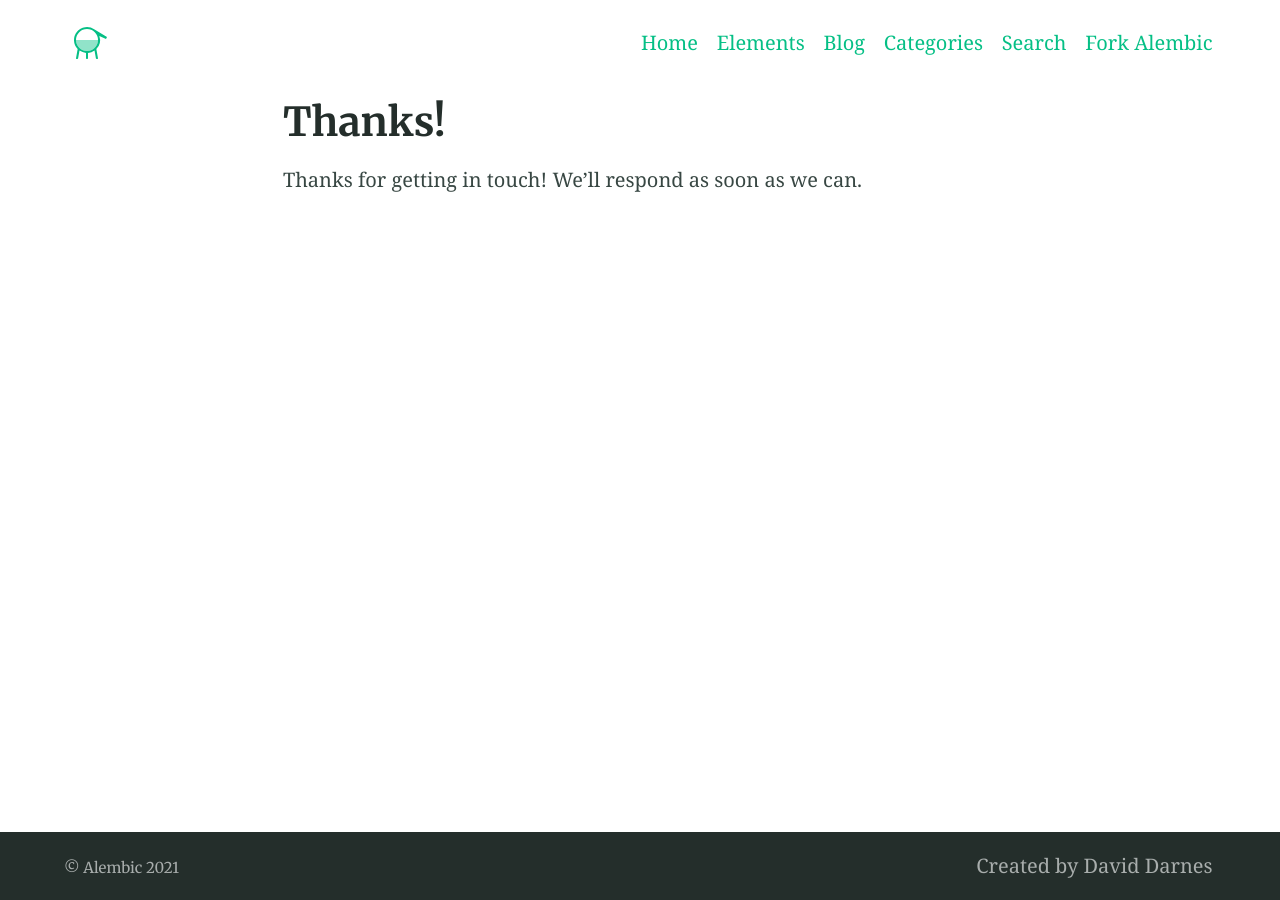
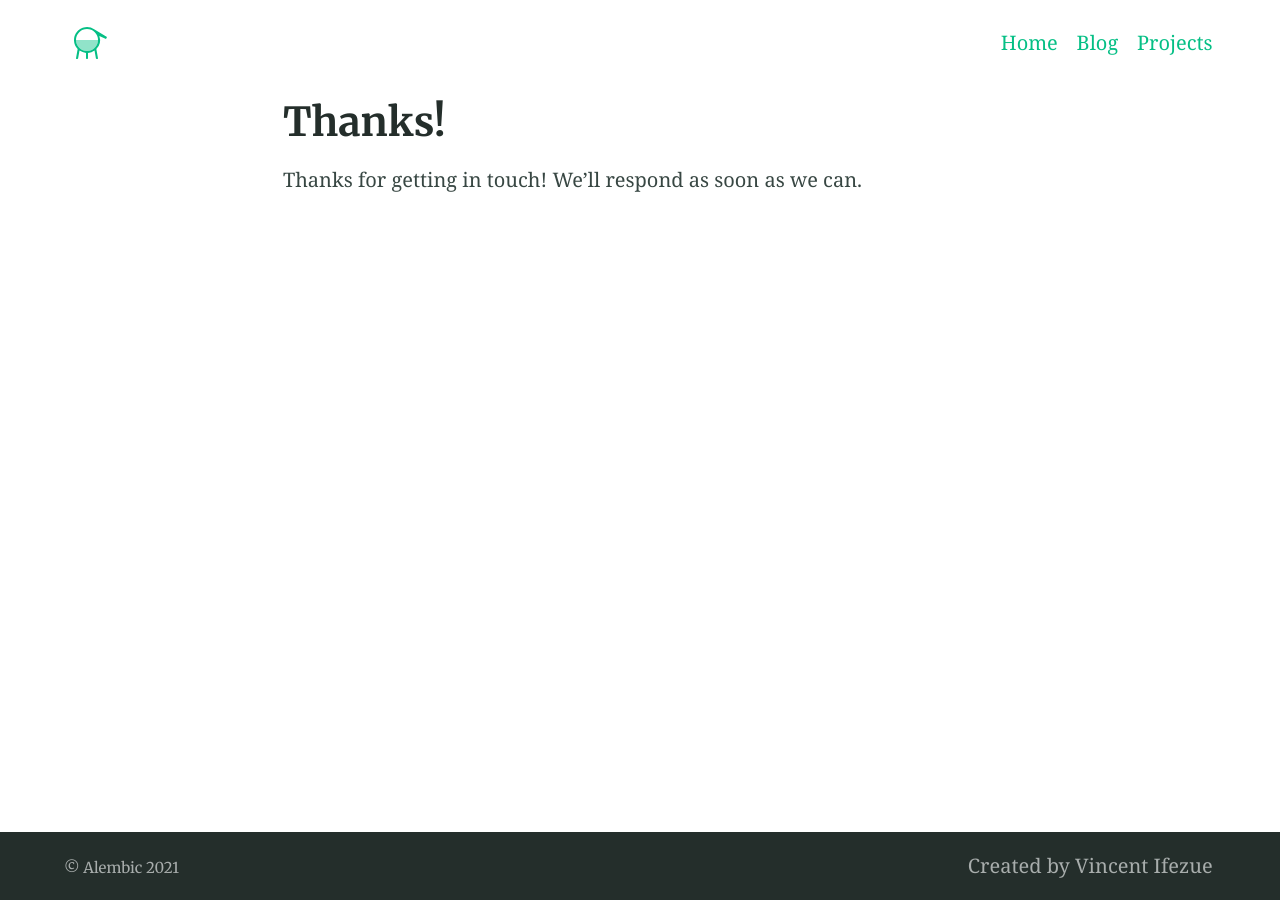
Before and after one commit to Techyvince/Techyvince.github.io, a Jekyll site: the page built from thanks.md, in a window 1280 px wide. Built offline with Jekyll 4.4.1, drawn with Linux system fonts in a browser that asks for light colours.

Commit message:
Updated name and links

```diff
--- a/_config.yml
+++ b/_config.yml
@@ -39,15 +39,13 @@ paginate: 3 # jekyll-paginate > items per page
 paginate_path: blog/page:num # jekyll-paginate > blog page
 jekyll-mentions: https://twitter.com # jekyll-mentions > service used when @replying
 twitter:
-  username: DavidDarnes # jekyll-seo-tag > Owners twitter username
-author: DavidDarnes # jekyll-seo-tag > default author
+  username: VincentIfezue # jekyll-seo-tag > Owners twitter username
+author: VincentIfezue # jekyll-seo-tag > default author
 social: # jekyll-seo-tag > social overrides
-  name: David Darnes # jekyll-seo-tag > real name
+  name: Vincent Ifezue # jekyll-seo-tag > real name
   links:  # jekyll-seo-tag > social aliases (sameAs)
-    - https://twitter.com/DavidDarnes
-    - https://www.facebook.com/daviddarnes
-    - https://www.linkedin.com/in/daviddarnes
-    - https://github.com/daviddarnes
+    - https://www.linkedin.com/in/vincent-ifezue-108b61190
+    - https://github.com/VincentIfezue
 # markdown: CommonMark # Markdown parse settings, CommonMark performs slightly better an others in build time
 # commonmark:
   # options: ["SMART", "FOOTNOTES"]
@@ -95,11 +93,11 @@ encoding: utf-8 # Make sure the encoding is right
 lang: en-GB # Set the site language
 title: "Alembic" # Site name or title, also used in jekyll-seo-tag
 logo: "/assets/logos/logo.svg" # Site logo, also used in jekyll-seo-tag
-description: "Alembic is a starting point for Jekyll projects. Rather than starting from scratch, this boilerplate is designed to get the ball rolling immediately" # Site description and default description, also used in jekyll-seo-tag
+description: "" # Site description and default description, also used in jekyll-seo-tag
 url: "https://alembic.darn.es" # Site url, also used in jekyll-seo-tag
 baseurl: ""
-repo: "https://github.com/daviddarnes/alembic"
-email: "me@daviddarnes.com"
+repo: "https://github.com/Techyvince/Techyvince.github.io"
+email: "ifezueprince@gmail.com"
 # disqus: "alembic-1" # Blog post comments, uncomment the option and set the site ID from your Disqus account
 # date_format: "%-d %B %Y" # Blog post date formatting using placeholder formatting
 # google_analytics: ""
@@ -123,26 +121,26 @@ favicons: # Favicons are also used in the manifest file. Syntax is 'size: path'
 navigation_header:
 - title: Home
   url: /
-- title: Elements
-  url: /elements/
+#- title: Elements
+#  url: /elements/
 - title: Blog
   url: /blog/
-- title: Categories
-  url: /categories/
-- title: Search
-  url: /search/
-- title: Fork Alembic
-  url: https://github.com/daviddarnes/alembic
+#- title: Categories
+#  url: /categories/
+#- title: Search
+#  url: /search/
+- title: Projects
+  url: https://https://github.com/Techyvince/
 
 navigation_footer:
-- title: Created by David Darnes
-  url: https://darn.es
+- title: Created by Vincent Ifezue
+  url: https://github.com/Techyvince/
 
 social_links: # Appears in sidebar. Set the urls then uncomment and comment out as desired
-  Twitter: https://twitter.com/DavidDarnes
-  LinkedIn: https://www.linkedin.com/in/daviddarnes
-  GitHub: https://github.com/daviddarnes
-  link: https://darn.es
+  #Twitter: https://twitter.com/VincentIfezue
+  LinkedIn: https://www.linkedin.com/in/vincent-ifezue-108b61190
+  GitHub: https://github.com/Techyvince/
+  link: https://github.com/Techyvince/
   RSS: /feed.xml
 
 sharing_links: # Appear at the bottom of single blog posts, add as desired. The value can be 'true' or the desired button colour
```
